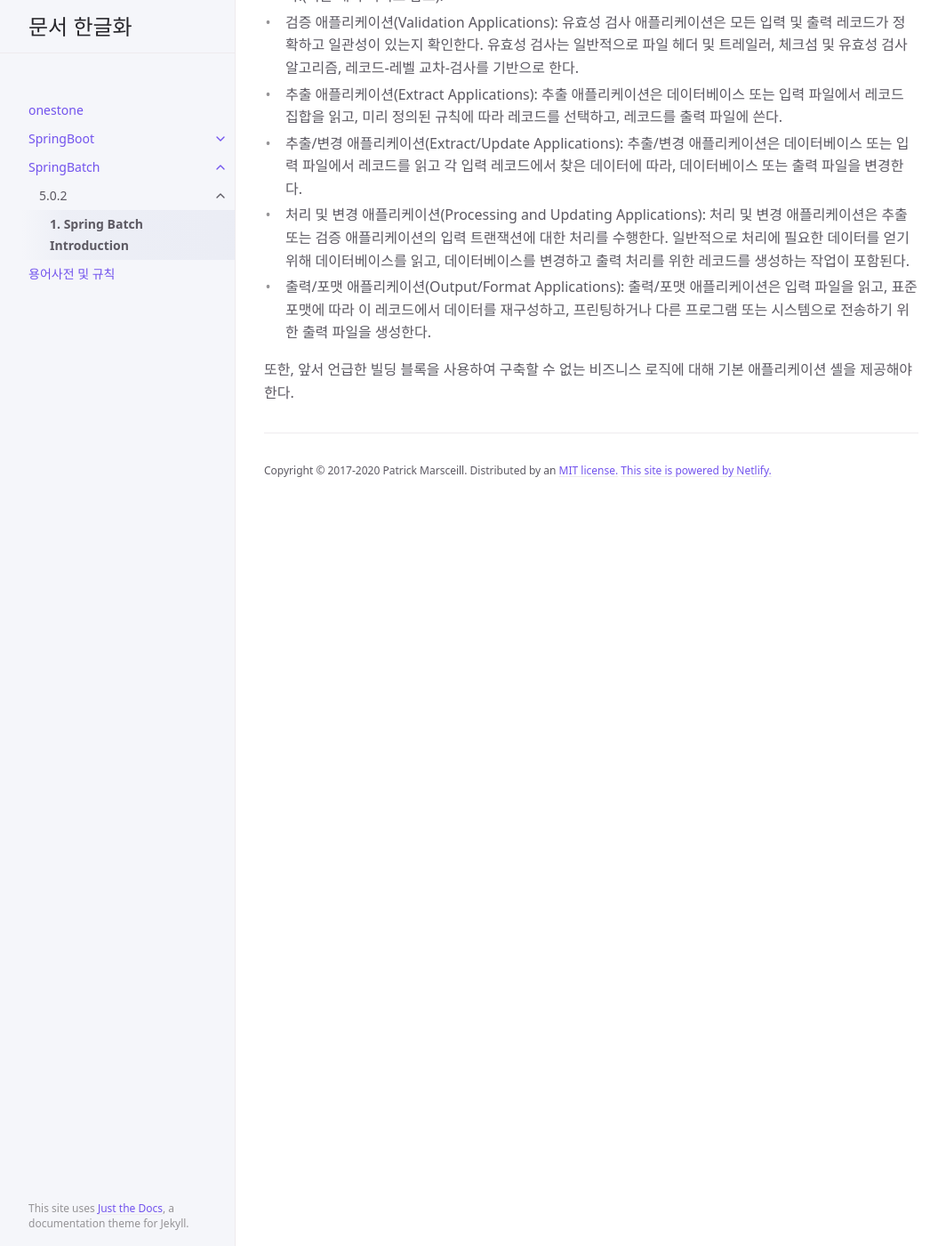
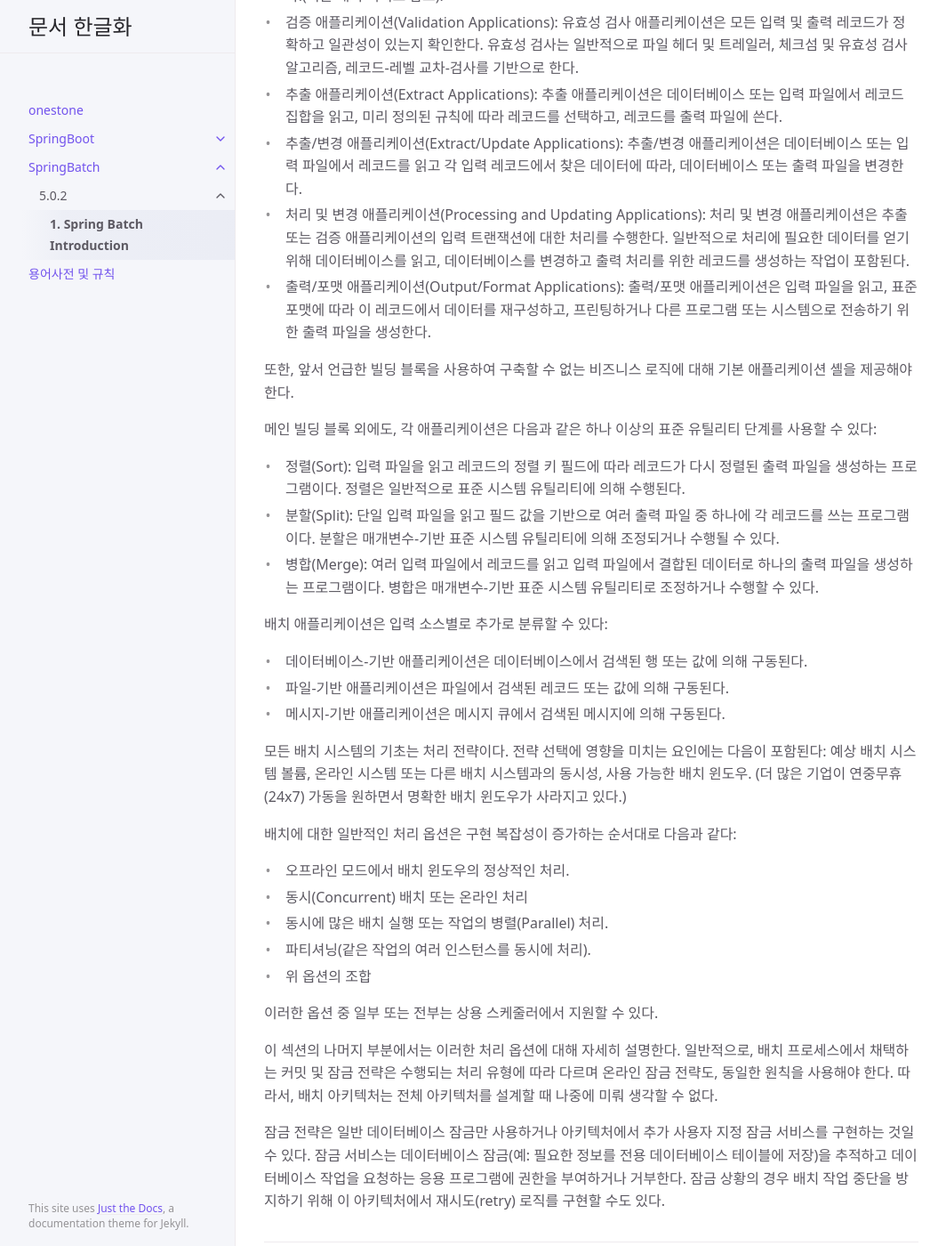
Before and after one commit to onestone9900/onestone9900.github.io, a Jekyll site: the page built from docs/spring_batch/5.0.2/1. spring_batch_introduction.md, in a window 1280 px wide and 1400 px high, scrolled down 3671 px. Shown: the whole window at 89% size, without its empty margins (107-1171 px from the left). Built offline with Jekyll 4.4.1, drawn with Linux system fonts in a browser that asks for light colours.

Commit message:
docs: 1. Spring Batch Introduction - 1.3.2. 부분 추가

```diff
--- a/docs/spring_batch/5.0.2/1. spring_batch_introduction.md
+++ b/docs/spring_batch/5.0.2/1. spring_batch_introduction.md
@@ -99,3 +99,29 @@ Figure 1. 스프링 배치의 아키텍처 계층
 - 출력/포맷 애플리케이션(Output/Format Applications): 출력/포맷 애플리케이션은 입력 파일을 읽고, 표준 포맷에 따라 이 레코드에서 데이터를 재구성하고, 프린팅하거나 다른 프로그램 또는 시스템으로 전송하기 위한 출력 파일을 생성한다.
 
 또한, 앞서 언급한 빌딩 블록을 사용하여 구축할 수 없는 비즈니스 로직에 대해 기본 애플리케이션 셸을 제공해야 한다.
+
+메인 빌딩 블록 외에도, 각 애플리케이션은 다음과 같은 하나 이상의 표준 유틸리티 단계를 사용할 수 있다:
+- 정렬(Sort): 입력 파일을 읽고 레코드의 정렬 키 필드에 따라 레코드가 다시 정렬된 출력 파일을 생성하는 프로그램이다. 정렬은 일반적으로 표준 시스템 유틸리티에 의해 수행된다.
+- 분할(Split): 단일 입력 파일을 읽고 필드 값을 기반으로 여러 출력 파일 중 하나에 각 레코드를 쓰는 프로그램이다. 분할은 매개변수-기반 표준 시스템 유틸리티에 의해 조정되거나 수행될 수 있다.
+- 병합(Merge): 여러 입력 파일에서 레코드를 읽고 입력 파일에서 결합된 데이터로 하나의 출력 파일을 생성하는 프로그램이다. 병합은 매개변수-기반 표준 시스템 유틸리티로 조정하거나 수행할 수 있다.
+
+배치 애플리케이션은 입력 소스별로 추가로 분류할 수 있다:
+- 데이터베이스-기반 애플리케이션은 데이터베이스에서 검색된 행 또는 값에 의해 구동된다.
+- 파일-기반 애플리케이션은 파일에서 검색된 레코드 또는 값에 의해 구동된다.
+- 메시지-기반 애플리케이션은 메시지 큐에서 검색된 메시지에 의해 구동된다.
+
+모든 배치 시스템의 기초는 처리 전략이다. 전략 선택에 영향을 미치는 요인에는 다음이 포함된다: 예상 배치 시스템 볼륨, 온라인 시스템 또는 다른 배치 시스템과의 동시성, 사용 가능한 배치 윈도우. (더 많은 기업이 연중무휴(24x7) 가동을 원하면서 명확한 배치 윈도우가 사라지고 있다.)
+
+배치에 대한 일반적인 처리 옵션은 구현 복잡성이 증가하는 순서대로 다음과 같다:
+- 오프라인 모드에서 배치 윈도우의 정상적인 처리.
+- 동시(Concurrent) 배치 또는 온라인 처리
+- 동시에 많은 배치 실행 또는 작업의 병렬(Parallel) 처리.
+- 파티셔닝(같은 작업의 여러 인스턴스를 동시에 처리).
+- 위 옵션의 조합
+
+이러한 옵션 중 일부 또는 전부는 상용 스케줄러에서 지원할 수 있다.
+
+이 섹션의 나머지 부분에서는 이러한 처리 옵션에 대해 자세히 설명한다.
+일반적으로, 배치 프로세스에서 채택하는 커밋 및 잠금 전략은 수행되는 처리 유형에 따라 다르며 온라인 잠금 전략도, 동일한 원칙을 사용해야 한다. 따라서, 배치 아키텍처는 전체 아키텍처를 설계할 때 나중에 미뤄 생각할 수 없다.
+
+잠금 전략은 일반 데이터베이스 잠금만 사용하거나 아키텍처에서 추가 사용자 지정 잠금 서비스를 구현하는 것일 수 있다. 잠금 서비스는 데이터베이스 잠금(예: 필요한 정보를 전용 데이터베이스 테이블에 저장)을 추적하고 데이터베이스 작업을 요청하는 응용 프로그램에 권한을 부여하거나 거부한다. 잠금 상황의 경우 배치 작업 중단을 방지하기 위해 이 아키텍처에서 재시도(retry) 로직를 구현할 수도 있다.
```
